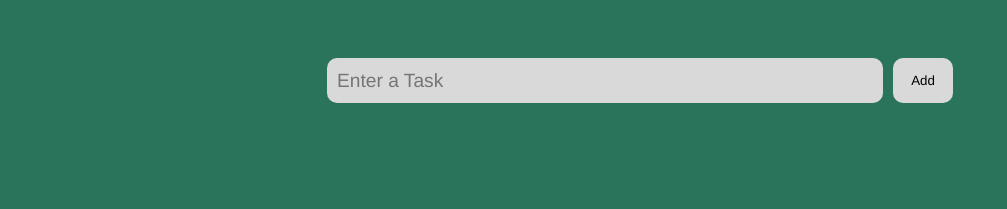
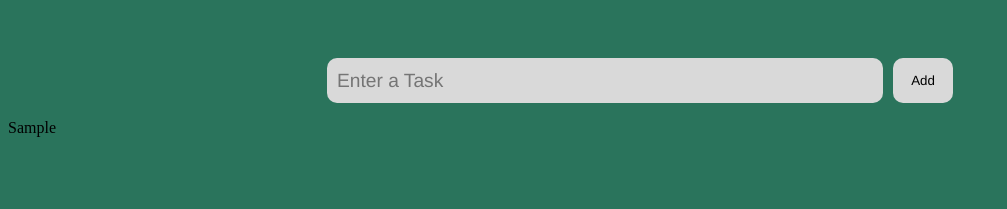
Before and after one commit to Sathish-0987/react-todo-app, a React (Vite) app: page / in a window 1280 px wide. Both pictures are taken after typing "Sample" into the empty fields and a click on the button "Add". Shown: the top 209 px of the page, without its empty margins (0-1007 px from the left). Built offline with nearby package versions, Linux system fonts and the light colour scheme.

Commit message:
Make the Task to print in web page

```diff
--- a/src/components/Todoform.jsx
+++ b/src/components/Todoform.jsx
@@ -3,14 +3,27 @@ import "./Todoform.css"
 
 export default function Todoform() {
   const [task,setTask]=useState("");
+  const [todos,setTodos]=useState([]);
   const handleSubmit = (e) => { e.preventDefault();
-    console.log(task);
+    if (task.trim() === "") return;
+
+    setTodos([...todos, task]);
+    // console.log(task);
      setTask('');
   };
   return (
+    <>
     <form className='todo-form' onSubmit={handleSubmit}>
         <input type='text' placeholder='Enter a Task' value={task} onChange={(e)=>setTask(e.target.value)}/>
         <button type='submit'>Add</button>
     </form>
+    <div className="todo-list">
+
+        {todos.map((todo, index) => (
+          <p key={index}>{todo}</p>
+        ))}
+
+      </div>
+      </>
   )
 }
```
